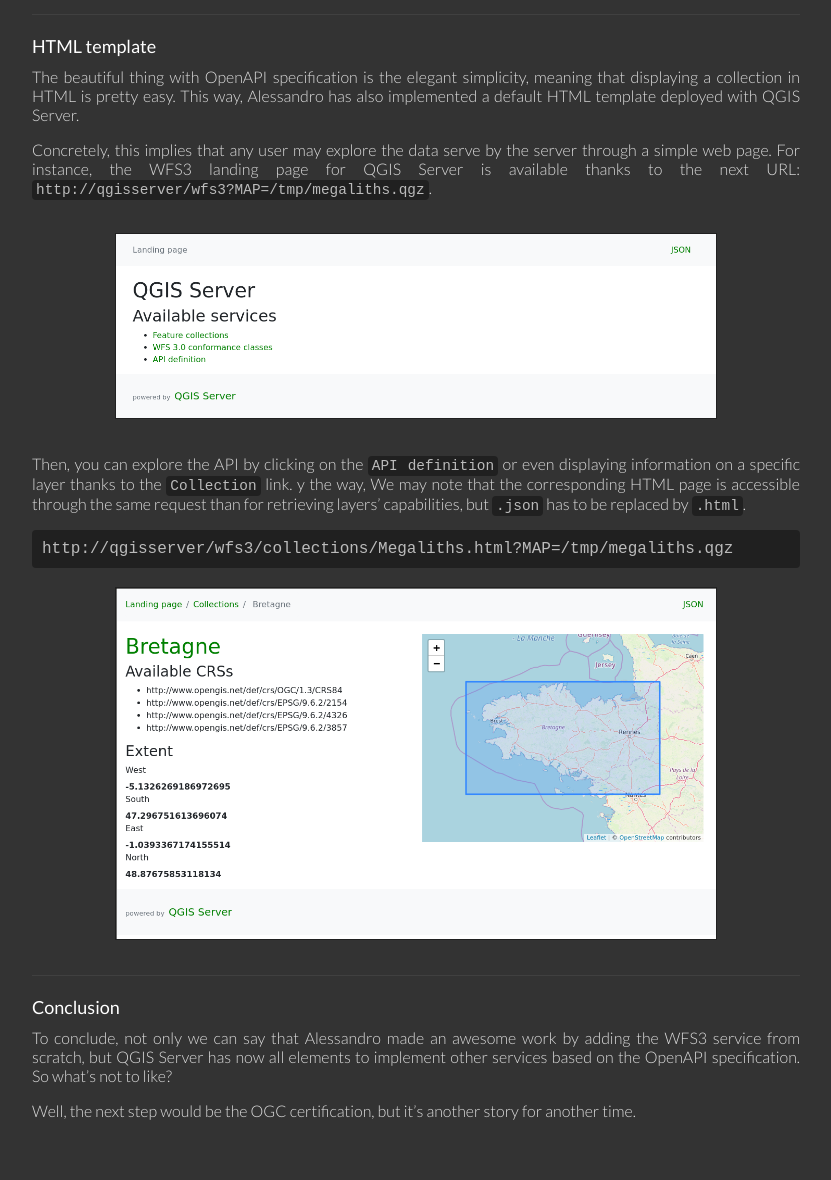
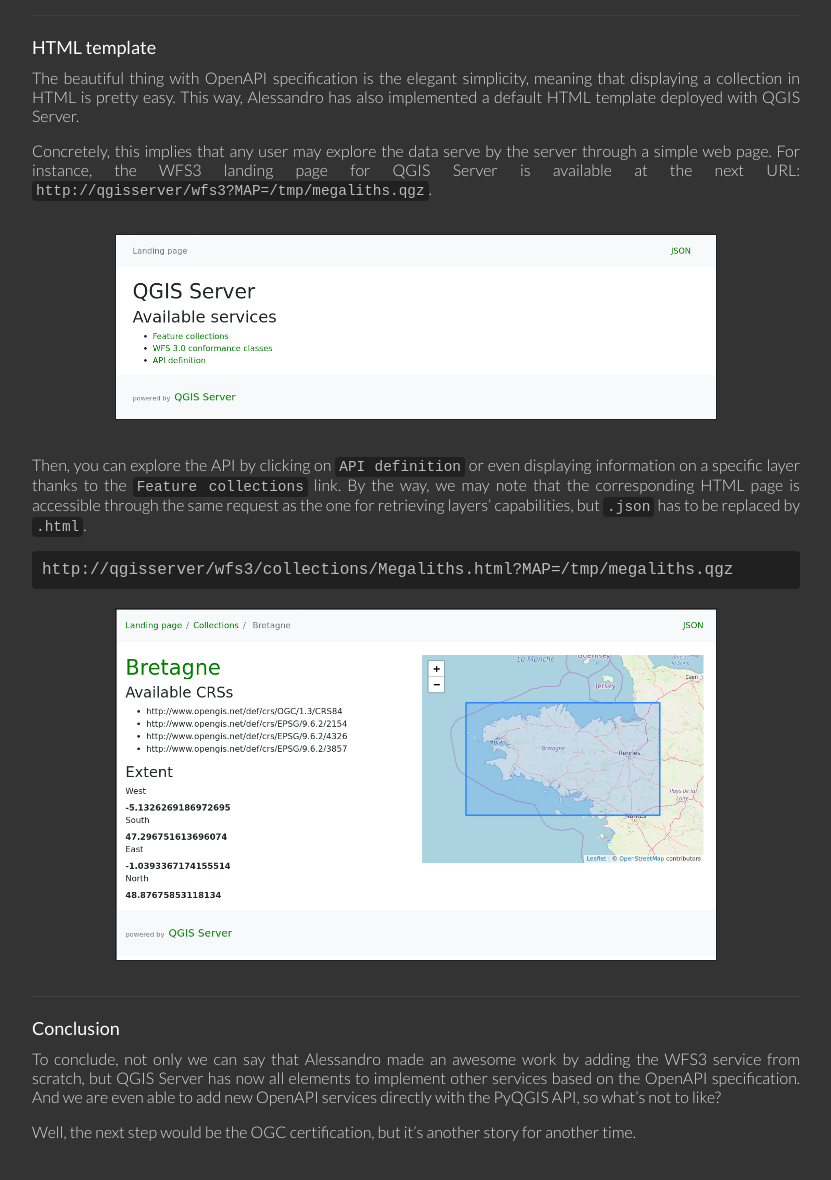
Before and after one commit to pblottiere/pblottiere.github.io, a Jekyll site: the page built from _posts/2019-08-25-wfs3.md, in a window 1280 px wide and 1400 px high, scrolled down 3464 px. Shown: the part 151-1331 px from the top of the window, without its empty margins (224-1055 px from the left). Built offline with Jekyll 4.4.1, drawn with Linux system fonts in a browser that asks for light colours; comment, search, counter and statistics services are not loaded; some of the changed text lies outside the part shown.

Commit message:
Update date

`````diff
--- a/_posts/2019-08-07-wfs3.md
+++ b/_posts/2019-08-25-wfs3.md
@@ -30,7 +30,7 @@ like a WYSIWYG tool because the rendering engine used by QGIS Server is exactly
 the same.
 
 QGIS Server provides some classical OGC services like WMS, WFS, WCS or even
-WMTS since QGIS 3.4. By the way, certification process has been reached for WMS
+WMTS since QGIS 3.4. By the way, the certification process has been reached for WMS
 1.3.0 since QGIS 3.0 and has also been renewed for the LTR version 3.4.
 
 <br/>
@@ -464,17 +463,17 @@ Server.
 
 Concretely, this implies that any user may explore the data serve by the server
 through a simple web page. For instance, the WFS3 landing page for QGIS Server
-is available thanks to the next URL:
+is available at the next URL:
 `http://qgisserver/wfs3?MAP=/tmp/megaliths.qgz`{:.inline}.
 
 <br/>
 ![OGC Badge]({{ site.baseurl }}/images/posts/wfs3/landing.png){:class="center-image" width="600px"}
 <br/>
 
-Then, you can explore the API by clicking on the `API definition`{:.inline} or
+Then, you can explore the API by clicking on `API definition`{:.inline} or
 even displaying information on a specific layer thanks to the
-`Collection`{:.inline} link. y the way, We may note that the corresponding HTML
-page is accessible through the same request than for retrieving layers'
+`Feature collections`{:.inline} link. By the way, we may note that the corresponding HTML
+page is accessible through the same request as the one for retrieving layers'
 capabilities, but `.json`{:.inline} has to be replaced by `.html`{:.inline}.
 
 ```` bash
@@ -492,7 +491,8 @@ http://qgisserver/wfs3/collections/Megaliths.html?MAP=/tmp/megaliths.qgz
 
 To conclude, not only we can say that Alessandro made an awesome work by adding
 the WFS3 service from scratch, but QGIS Server has now all elements to
-implement other services based on the OpenAPI specification. So what's not to like?
+implement other services based on the OpenAPI specification. And we are even
+able to add new OpenAPI services directly with the PyQGIS API, so what's not to like?
 
 Well, the next step would be the OGC certification, but it's another story for
 another time.
`````
Also changed, not shown: other parts of _posts/2019-08-25-wfs3.md (+4 -5 lines).
